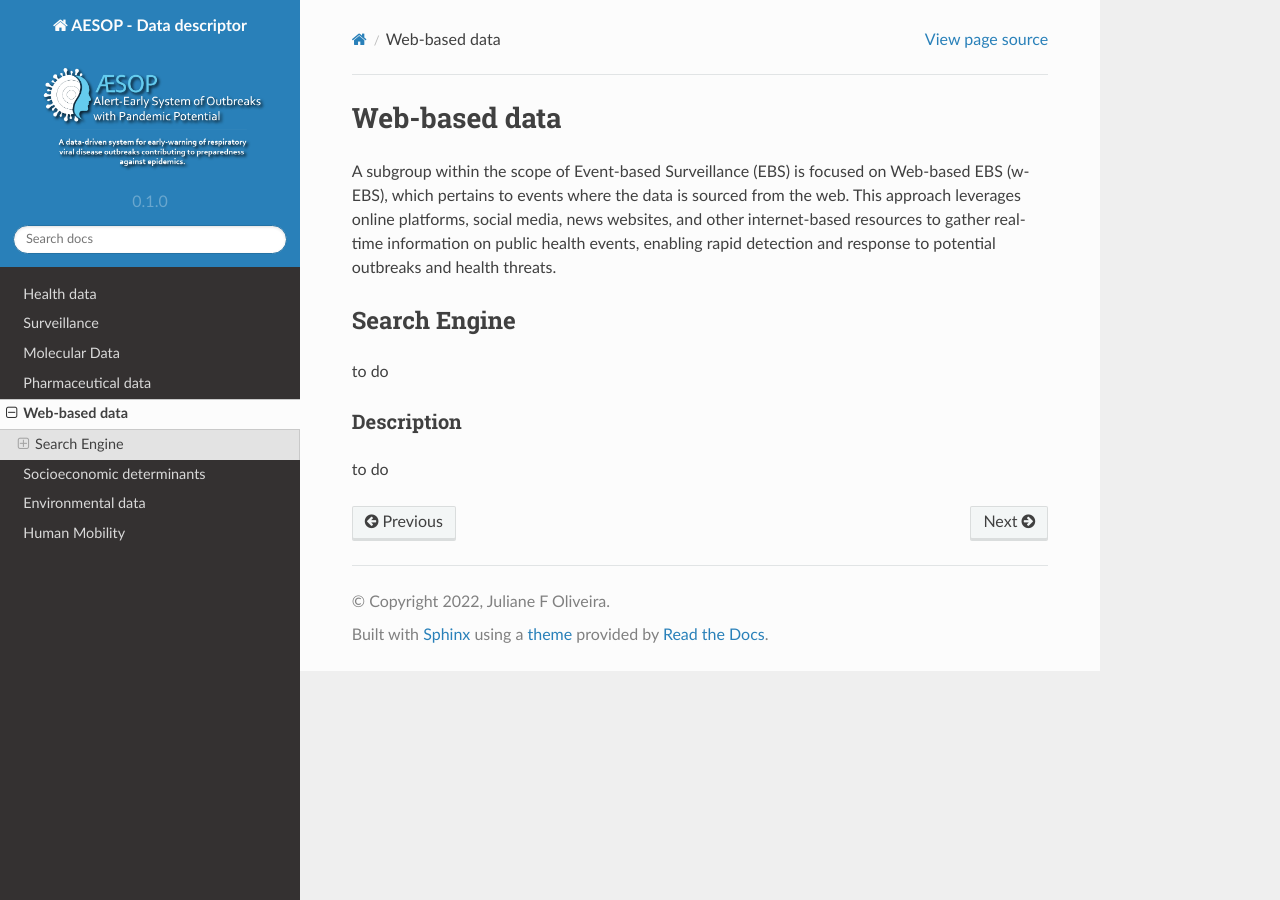
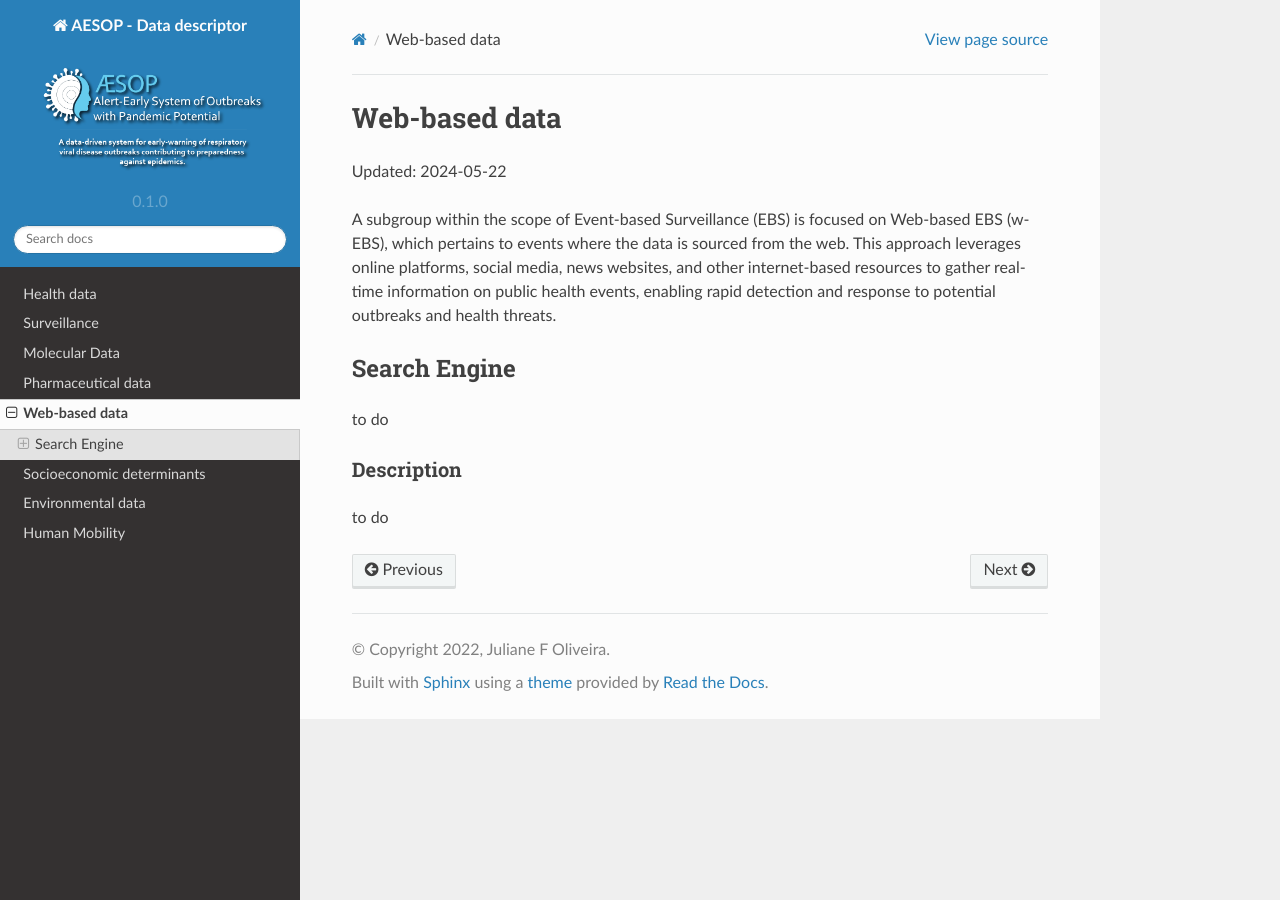
Before and after one commit to cidacslab/AESOP-Data-Documentation, a Sphinx documentation site: the page built from docs/source/web_based.rst, in a window 1280 px wide. Built offline with Sphinx 7.4.7 and the Read the Docs theme 2.0.0, drawn with Linux system fonts in a browser that asks for light colours.

Commit message:
Update web_based.rst

```diff
--- a/docs/source/web_based.rst
+++ b/docs/source/web_based.rst
@@ -1,5 +1,7 @@
 Web-based data
 =====
+Updated: 2024-05-22
+
 A subgroup within the scope of Event-based Surveillance (EBS) is focused on Web-based EBS (w-EBS), which pertains to events where the data is sourced from the web. This approach leverages online platforms, social media, news websites, and other internet-based resources to gather real-time information on public health events, enabling rapid detection and response to potential outbreaks and health threats.
 
 Search Engine
```
